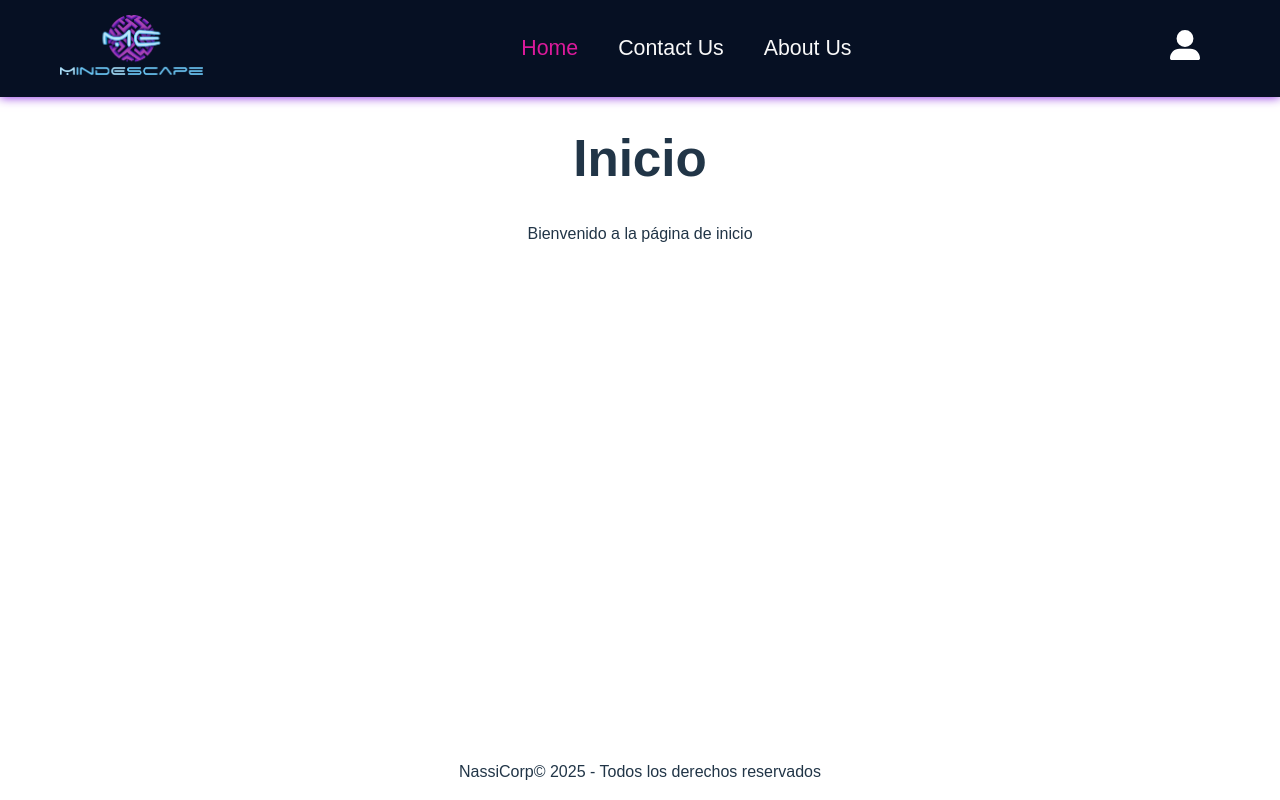
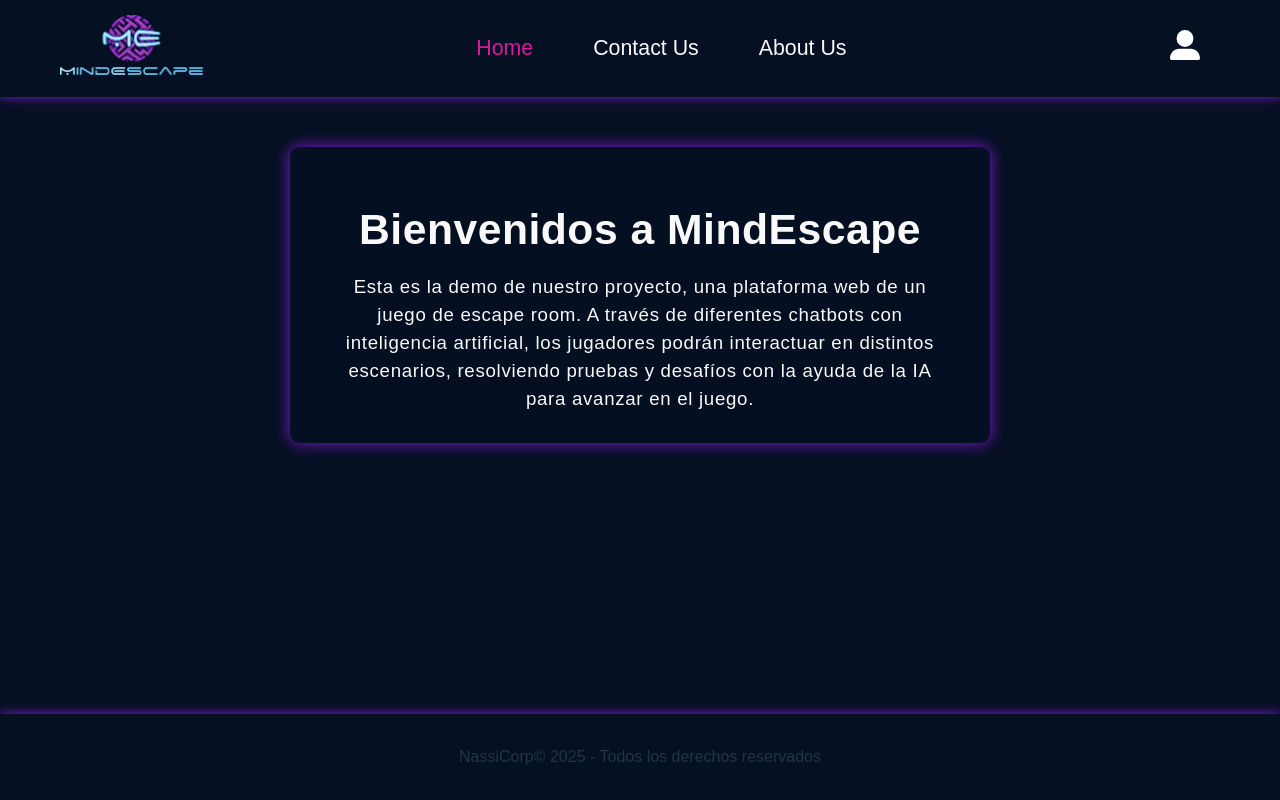
Before and after one commit to NathyEluna/proyecto-app-react, a React (Vite) app: page / in a window 1280 px wide. Built offline with nearby package versions, Linux system fonts and the light colour scheme; a web font is replaced by a local one.

Commit message:
Cambios en los estilos de cabecera , footer y el componente de inicio

```diff
--- a/src/App.css
+++ b/src/App.css
@@ -9,6 +9,7 @@
   width: 100%;
   height: 100%;
   font-family: genos, sans-serif;
+  background-color: var(--color-fondo);
 
 
   /*Definición de colores*/
--- a/src/componentes/paginas/Inicio.jsx
+++ b/src/componentes/paginas/Inicio.jsx
@@ -1,10 +1,10 @@
-
+import "../../css/Inicio.css";
 
 const Inicio = () => {
   return (
-    <div>
-      <h1>Inicio</h1>
-      <p>Bienvenido a la página de inicio</p>
+    <div className="container-inicio">
+      <h1>Bienvenidos a MindEscape</h1>
+      <p>Esta es la demo de nuestro proyecto, una plataforma web de un juego de escape room. A través de diferentes chatbots con inteligencia artificial, los jugadores podrán interactuar en distintos escenarios, resolviendo pruebas y desafíos con la ayuda de la IA para avanzar en el juego.</p>
     </div>
   );
 };
--- a/src/css/Cabecera.css
+++ b/src/css/Cabecera.css
@@ -1,5 +1,3 @@
-
-
 header{
     display: flex;
     justify-content: space-between;
@@ -15,7 +13,7 @@ header{
 
 .container-navegador{
     display: flex;
-    gap: 40px;
+    gap: 60px;
     font-size: 16pt;
     font-weight: 600;
     text-decoration: none;
@@ -31,4 +29,7 @@ header{
 }
 .container-navegador a.activo {
     color: var(--color-rosa);
-  }
+}
+.menu-login{
+    margin-left: 50px;
+}
--- /dev/null
+++ b/src/css/Inicio.css
@@ -0,0 +1,24 @@
+.container-inicio{
+    background: rgba(6, 16, 35, 0.7);
+    padding: 30px;
+    margin: 50px auto;
+    width: 50%;
+    border-radius: 10px;
+    box-shadow: 0 0 15px var(--color-morado);
+    backdrop-filter: blur(10px);
+}
+.container-inicio h1{
+    color: var(--color-texto);
+    font-size: 32pt;
+    letter-spacing: 0.5px;
+    font-weight: 700;
+    margin-bottom: 20px;
+}
+.container-inicio p{
+    color: var(--color-texto);
+    font-size: 14pt;
+    letter-spacing: 0.7px;
+    font-weight: 500;
+    text-decoration: none;
+    margin: 0 15px;
+}
--- a/src/css/pie.css
+++ b/src/css/pie.css
@@ -0,0 +1,6 @@
+footer {
+    margin-top: 30px;
+    padding: 15px;
+    box-shadow: var(--color-morado) 0 0 10px;
+    background: var(--color-fondo);
+}
```
